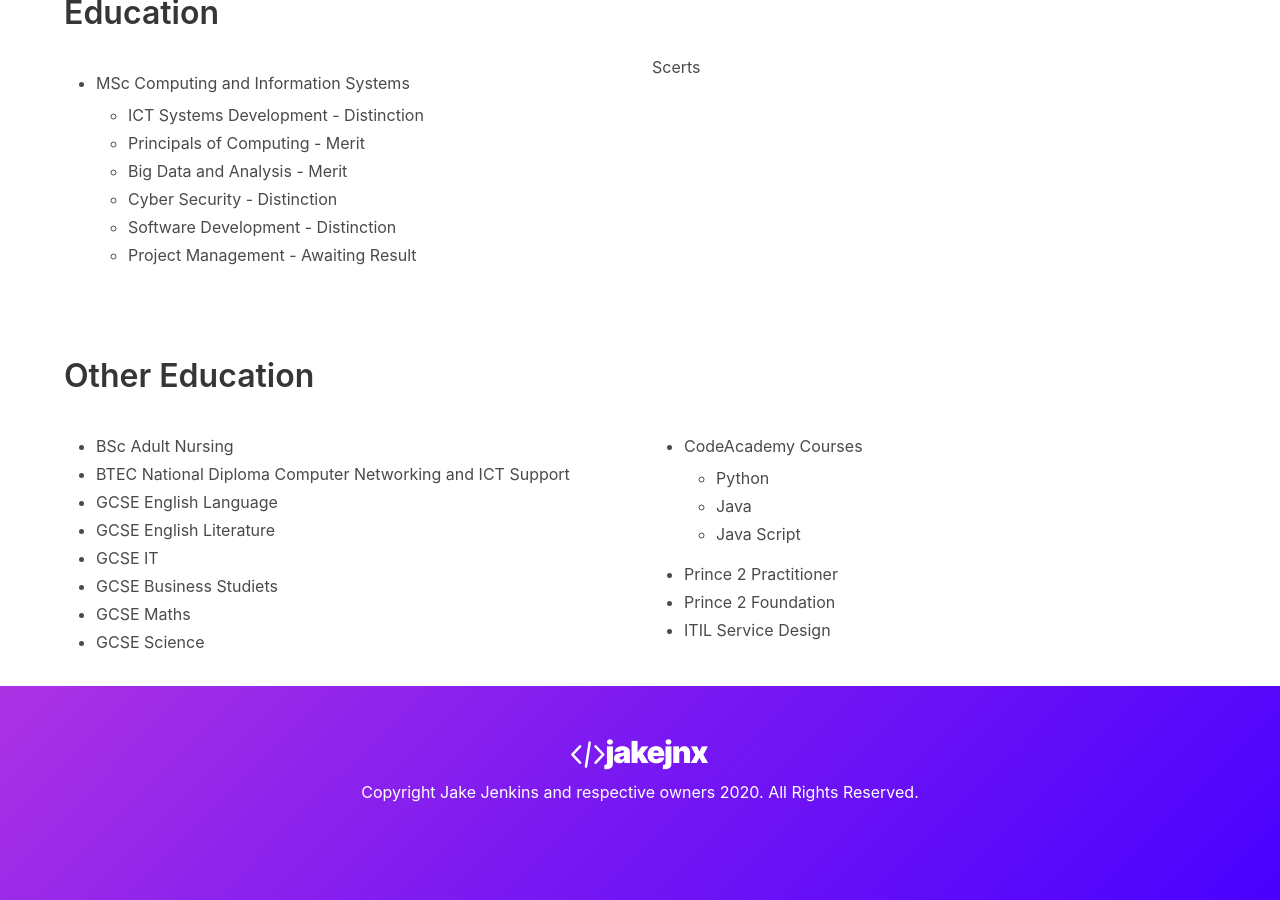
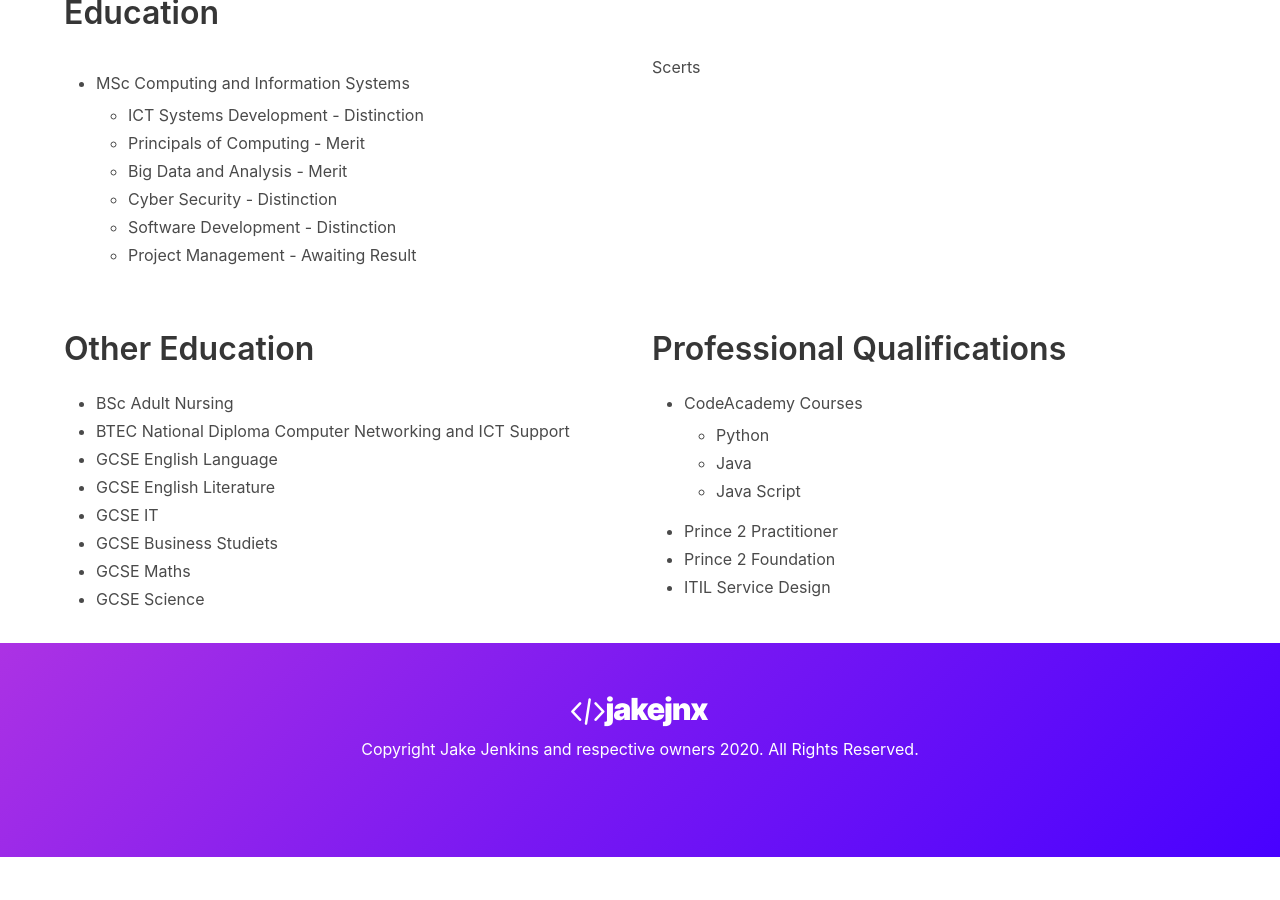
Before and after one commit to jake-jenkins/jjnx-bulma, a Jekyll site: the page built from index.markdown, in a window 1280 px wide and 900 px high, scrolled down 1005 px. Built offline with Jekyll 4.4.1, drawn with Linux system fonts in a browser that asks for light colours; after the commit the page ends 1862 px from its top, so only the background shows below that.

Commit message:
Updated Index

```diff
--- a/index.markdown
+++ b/index.markdown
@@ -72,9 +72,9 @@ Jake Jenkins is a web developer working in South Wales and the South West of Eng
 </div>
 
 <p>&nbsp;</p>
-<h3 class="subtitle is-3">Other Education</h3>
 <div class="columns">
   <div class="column">
+<h3 class="subtitle is-3">Other Education</h3>
 <ul>
 <li>BSc Adult Nursing</li>
 <li>BTEC National Diploma Computer Networking and ICT Support</li>
@@ -87,6 +87,7 @@ Jake Jenkins is a web developer working in South Wales and the South West of Eng
 </ul>
   </div>
   <div class="column">
+<h3 class="subtitle is-3">Professional Qualifications</h3>
 <ul>
 <li>CodeAcademy Courses
 <ul>
```
